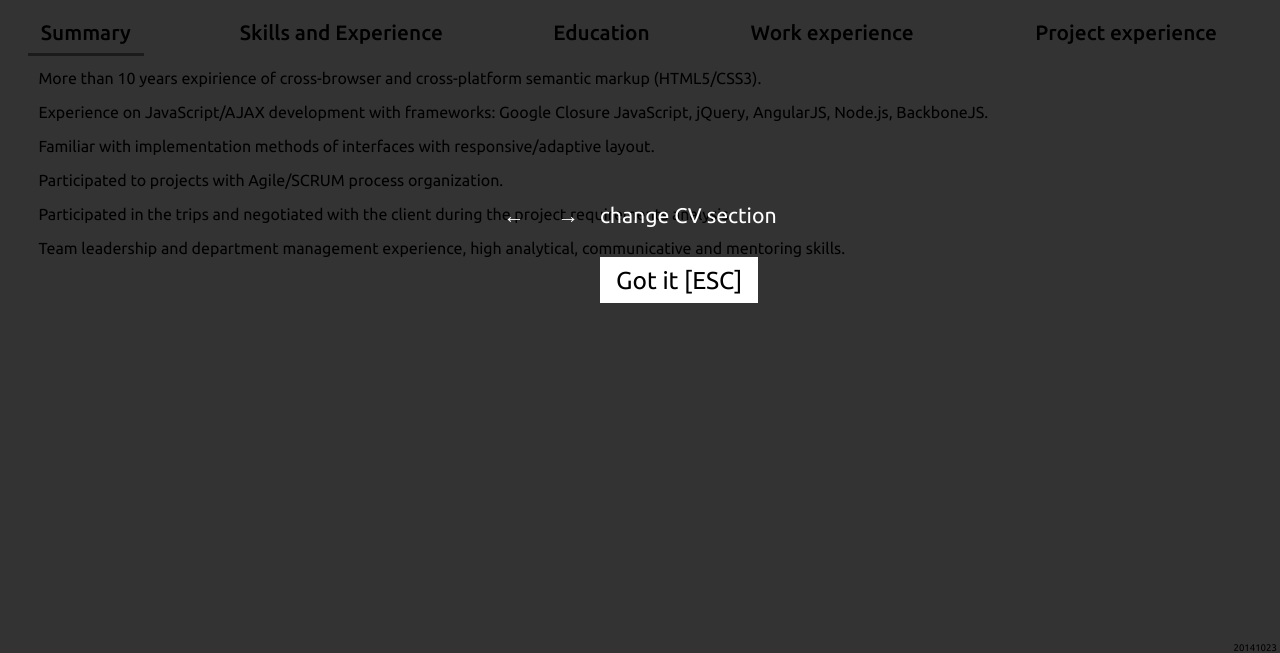
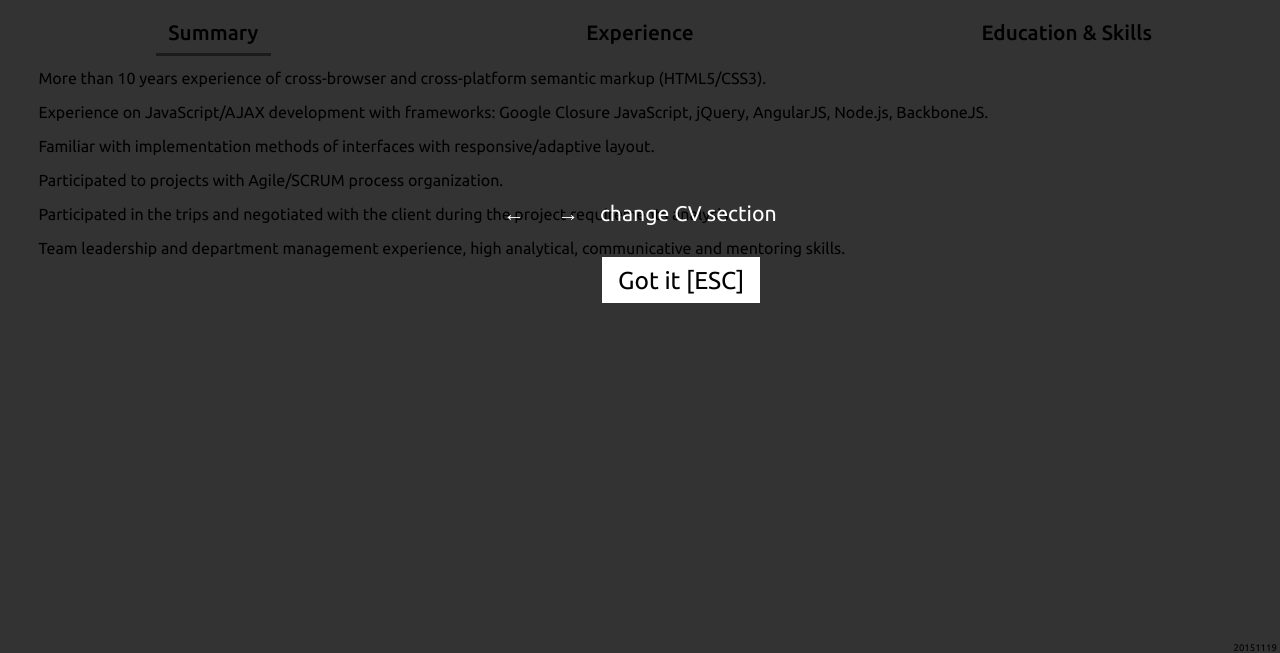
Before and after one commit to vladforfutdinov/cv, a plain HTML site: page new/index.html in a window 1280 px wide. Shown: the part 147-800 px from the top of the page. Drawn offline with Linux system fonts and the light colour scheme.

Commit message:
+ data refactoring;

```diff
--- a/new/css/styles.less
+++ b/new/css/styles.less
@@ -1,11 +1,12 @@
 /* imports */
-@import url(http://fonts.googleapis.com/css?family=Ubuntu:300,400,500&subset=latin,cyrillic);
+@import url(//fonts.googleapis.com/css?family=Ubuntu:300,400,500&subset=latin,cyrillic);
 @import "for";
 
 /* variables */
-@transition-time: .2s;
+@transition-time: .33s;
 
 /* css reset */
+* { box-sizing: border-box; }
 html, body { height: 100%; }
 
 body {
@@ -45,15 +46,14 @@ body {
 
 /* style navigation */
 nav {
+  display: none;
   position: absolute;
   top: 0;
   right: 5px;
   z-index: 1;
-  box-sizing: border-box;
 
   a {
     display: table-cell;
-    box-sizing: border-box;
     padding: 5px 1em 0;
     border: solid transparent;
     border-width: 0 1px 1px;
@@ -75,12 +75,15 @@ article {
   z-index: 0;
   display: block;
   clear: both;
-  box-sizing: border-box;
   width: 100%;
   overflow: hidden;
   .transition(all, @transition-time);
 
   [data-name] { text-align: center; }
+
+  [data-align="center"] {
+    &, div, h1, h2, h3, h4, h5, p {text-align: center !important;}
+  }
 
   /* style article content */
   h1, h2 {
@@ -131,7 +134,7 @@ article {
   }
 
   [data-name='contact'],
-  [data-name='addon'] {
+  [data-name='other'] {
     section, div, h2, p {
       display: inline-block;
       margin: 0;
@@ -153,6 +156,7 @@ article {
   [data-name='section'] {
     margin-top: 1em;
     display: table;
+    table-layout: fixed;
     width: 100%;
     border-collapse: collapse;
     border-spacing: 0;
@@ -170,13 +174,15 @@ article {
         padding: 1vh 1vw;
         border: solid transparent;
         border-width: 0 0 3px 0;
-        .transition(border-color, @transition-time);
+        .transition(border-color, @transition-time / 2);
       }
       &:hover:before { border-color: #ddd; }
       &:active:before { border-color: #bbb; }
     }
 
     h2 { display: none; }
+
+    h3 { margin-bottom: 0; }
 
     > section {
       display: table-cell;
@@ -185,7 +191,6 @@ article {
       vertical-align: baseline;
 
       > div {
-        box-sizing: border-box;
         padding: .5em 3vw 0;
         position: absolute;
         overflow: auto;
@@ -199,7 +204,7 @@ article {
 
         div, p { text-align: left; }
 
-        h3 {
+        h4 {
           display: inline-block;
           margin: 1em .33em 0 0;
           + p { display: inline; }
@@ -237,16 +242,27 @@ article {
   width: 100%;
   height: 100%;
   display: table;
-  background: rgba(0, 0, 0, .8);
+  background-color: rgba(0, 0, 0, .8);
+  opacity: 1;
+  z-index: 2;
   font-size: 1.33em;
-  z-index: 2;
-  .transition(top, @transition-time);
-
-  &.hide { top: -100%; }
+  .transition(all, @transition-time);
 
   div {
     display: table-cell;
     vertical-align: middle;
+    padding-bottom: 0;
+    transform: scale(1);
+    .transition(all, @transition-time);
+  }
+
+  &.hide {
+    opacity: 0;
+    z-index: -1;
+
+    div {
+      transform: scale(0);
+    }
   }
 
   section {
@@ -270,7 +286,7 @@ article {
   }
   button {
     font: 1.15em 'Ubuntu', sans-serif;
-    border: none;
+    border: 2px solid rgba(0, 0, 0, .8);
     background: #fff;
     padding: .33em .66em;
   }
--- a/new/data/en.json
+++ b/new/data/en.json
@@ -1,25 +1,22 @@
 {
   "title": "Forfutdinov's CV",
-  "version": "20141023",
-  "name": "Forfutdinov Vladimir",
+  "version": "20151119",
+  "name": "Vladimir Forfutdinov",
   "contact": [
     {
       "type": "email",
-      "_title": "Email",
       "value": "randf@mail.ru"
     },
     {
       "type": "skype",
-      "_title": "Skype",
       "value": "vladfrandom"
     },
     {
       "type": "phone",
-      "_title": "Phone",
       "value": "+380 (66) 716 04 54"
     }
   ],
-  "addon": [
+  "other": [
     {
       "type": "location",
       "title": "Location",
@@ -29,27 +26,99 @@
       "type": "relocation",
       "title": "Relocation",
       "value": "not ready for"
-    },
-    {
-      "_title": "Born",
-      "_value": "1977"
     }
   ],
   "section": [
     {
       "title": "Summary",
-      "keywords":"html5,xml,javascript,css3,ajax,experience,agile scrum,mentoring",
-      "value": "More than 10 years expirience of cross-browser and cross-platform semantic markup (HTML5/CSS3).\nExperience on JavaScript/AJAX development with frameworks: Google Closure JavaScript, jQuery, AngularJS, Node.js, BackboneJS.\nFamiliar with implementation methods of interfaces with responsive/adaptive layout.\nParticipated to projects with Agile/SCRUM process organization.\nParticipated in the trips and negotiated with the client during the project requirements analysis.\nTeam leadership and department management experience, high analytical, communicative and mentoring skills."
+      "keywords": "html5,xml,javascript,css3,ajax,experience,agile scrum,mentoring",
+      "value": "More than 10 years experience of cross-browser and cross-platform semantic markup (HTML5/CSS3).\nExperience on JavaScript/AJAX development with frameworks: Google Closure JavaScript, jQuery, AngularJS, Node.js, BackboneJS.\nFamiliar with implementation methods of interfaces with responsive/adaptive layout.\nParticipated to projects with Agile/SCRUM process organization.\nParticipated in the trips and negotiated with the client during the project requirements analysis.\nTeam leadership and department management experience, high analytical, communicative and mentoring skills."
     },
     {
-      "title": "Skills and Experience",
-      "keywords":"html5,xml,javascript,css3,ajax,adobe photoshop,adobe illustralor,webstorm",
+      "title": "Experience",
+      "keywords": "sigma software,epam,p2h",
+      "value": [
+        {
+          "title": "\"DAXX\" 12/2014 – present",
+          "value": [
+            {
+              "title": "Senior JavaScript Developer",
+              "value": "on development of frontend for one-page-application that is a part of medical analystic system.\nResponsibilities: implementation of user interface logic.\nTechnologies: HTML5, CSS3, JavaScript (AngularJS, Lodash, ChartJS, VisJS), AJAX.\nDuration: current"
+            }
+          ]
+        },
+        {
+          "title": "\"Sigma Software\" 12/2013 – 12/2014",
+          "value": [
+            {
+              "title": "Senior JavaScript Developer",
+              "value": "on the development of browser-based games with adapting to PhoneGap.\nResponsibilities: selecting od tech stack for application, the implementation of a application prototype.\nTechnologies: HTML5, CSS3, JavaScript (AngularJS 1.x, jQuery, LocalStorage).\nDuration: ~3 month"
+            },
+            {
+              "title": "Senior JavaScript Developer",
+              "value": "on development of frontend for one-page-application that is a part of geo-location oriented service.\nResponsibilities: implementation of client-side JavaScript.\nTechnologies: HTML5, CSS3, JavaScript (backbone, jQuery, OpenLayers), AJAX.\nDuration: ~1 year"
+            }
+          ]
+        },
+        {
+          "title": "\"Zfort Group\" 9/2013 – 12/2013",
+          "value": [
+            {
+              "title": "Senior JavaScript Developer",
+              "value": "on support and improve PHP-based service that oriented to small typographies.\nResponsibilities: support and improve frontend part of service, business-trip to the client office for investigation and clarification project scope.\nTechnologies: HTML, CSS, JavaScript (jQuery), AJAX, Smarty.\nDuration: 3 month"
+            }
+          ]
+        },
+        {
+          "title": "\"EPAM Systems\" 11/2009 – 09/2013",
+          "value": [
+            {
+              "title": "Senior Software Engineer",
+              "value": "on development of user interface for administration component of private cloud solution. Internal project.\nResponsibilities: design and implementation of user interface.\nТехнологии:HTML5, CSS3, JavaScript (Google Closure JS, AngularJS), AJAX, JSP.\nDuration: 2.5 years"
+            },
+            {
+              "title": "Senior Software Engineer",
+              "value": "on development of user interface for dating service.\nResponsibilities: implementation of user interface, communicate with client (Skype and mail).\nTechnologies: JSP, HTML, CSS, JavaScript (jQuery), AJAX.\nDuration: 1.5 years"
+            }
+          ]
+        },
+        {
+          "title": "\"W3 Ukraine\" 09/2005 – 10/2009",
+          "value": [
+            {
+              "title": "Head of Training Dept. / Lead Analyst",
+              "value": "on markup service.\nResponsibilities: Research of new technologies of web development. Development and introduction new technologies into the development process. Expert help for solving issues that related to HTML/CSS. Support unified repository of knowledge base in actual state. Training of HTML-developers according to curriculum program developed in company. The selection of candidates for training, including qualification testing and interviews.\nTechnologies: HTML, CSS, JavaScript, mentoring\nDuration: 2 years"
+            },
+            {
+              "title": "Markup Team Lead",
+              "value": "on markup service.\nResponsibilities: Expert help for solving issues that related to HTML/CSS. Support unified repository of knowledge base in actual state. Training of HTML-developers according to curriculum program developed in company. Implementation of projects requiring special attention and skills.\nTechnologies: HTML, CSS, JavaScript\nDuration: 1 year"
+            },
+            {
+              "title": "Web-developer",
+              "value": "on markup service.\nResponsibilities: Cross-browser markup of the sites for client services. Research and introduction new technologies into the development process.\nTechnologies: HTML, CSS\nDuration: 1 year"
+            }
+          ]
+        }
+      ]
+    },
+    {
+      "title": "Education & Skills",
+      "keywords": "html5,xml,javascript,css3,ajax,adobe photoshop,adobe illustralor,webstorm",
+      "addon": {
+        "align": "center"
+      },
+      "value": [
+        {
+          "title": "Bachelor Degree Certificate in Computer Science, 2007",
+          "value": "National Aerospace University – Kharkiv Aviation Institute"
+        },
+        {
           "value": [
             {
               "type": "table",
               "value": [
                 "\tProficiency\tYears",
-            "Languages",
+                "Languages & frameworks",
                 "HTML5/CSS3\tExpert\t10+",
                 "XML/XSLT/XPath\tBasic\t2",
                 "JSP\tIntermediate\t5+",
@@ -65,7 +134,7 @@
               "type": "table",
               "value": [
                 "\tProficiency\tYears",
-            "Technologies",
+                "Techniques & Methodologies",
                 "AJAX\tIntermediate\t5+",
                 "Responsive layout\tIntermediate\t4+",
                 "Agile (SCRUM)\tIntermediate\t3+",
@@ -76,7 +145,7 @@
               "type": "table",
               "value": [
                 "\tProficiency\tYears",
-            "Tools/Products",
+                "Tools & Products",
                 "Photoshop\tAdvanced\t10+",
                 "InDesign \tAdvanced\t5+",
                 "Illustrator\tAdvanced\t5+",
@@ -93,72 +162,6 @@
               ]
             }
           ]
-    },
-    {
-      "title": "Education",
-      "keywords":"bachelor,kharkiv,aviation institute",
-      "value": {
-        "title": "Bachelor Degree Certificate in Computer Science, 2007",
-        "value": "National Aerospace University – Kharkiv Aviation Institute"
-      }
-    },
-    {
-      "title": "Work experience",
-      "keywords":"sigma software,epam,p2h",
-      "value": [
-        {
-          "title": "\"DAXX\" 12/2014 – present",
-          "value": "Senior Javascript Developer"
-        },
-        {
-          "title": "\"Sigma Software\" 12/2013 – 12/2014",
-          "value": "Senior Javascript Developer"
-        },
-        {
-          "title": "\"EPAM Systems\" 11/2009 – 09/2013",
-          "value": "Senior Software Engineer"
-        },
-        {
-          "title": "\"W3 Ukraine\" 09/2005 – 10/2009",
-          "value": "Web-developer, Markup Team Lead, Head of Training Dept., Lead Analyst"
-        }
-      ]
-    },
-    {
-      "title": "Project experience",
-      "keywords":"javascript,mentor,markup,browser",
-      "value": [
-        {
-          "title": "Senior JavaScript Developer",
-          "value": "on development of frontend for one-page-application that is a part of medical analystic system.\nResponsibilities: implementation of user interface logic.\nTechnologies: HTML5, CSS3, JavaScript (AngularJS, Lodash, ChartJS, VisJS), AJAX.\nDuration: current"
-        },
-        {
-          "title": "Senior JavaScript Developer",
-          "value": "on development of frontend for one-page-application that is a part of geolocation oriented service.\nResponsibilities: implementation of client-side JavaScript.\nTechnologies: HTML5, CSS3, JavaScript (backbone, jQuery, OpenLayers), AJAX.\nDuration: ~1 year"
-        },
-        {
-          "title": "Senior JavaScript Developer",
-          "value": "on support and improve PHP-based service that oriented to small typographies.\nResponsibilities: support and improve frontend part of service, business-trip to the client office for investigation and clarification project scope.\nTechnologies: HTML, CSS, JavaScript (jQuery), AJAX, Smarty.\nDuration: 3 month"
-        },
-        {
-          "title": "Senior Software Engineer",
-          "value": "on development of user interface for administration component of private cloud solution. Internal project.\nResponsibilities: design and implementation of user interface.\nТехнологии:HTML5, CSS3, JavaScript (Google Closure JS, AngularJS), AJAX, JSP.\nDuration: 2.5 years"
-        },
-        {
-          "title": "Senior Software Engineer",
-          "value": "on development of user interface for dating service.\nResponsibilities: implementation of user interface, communicate with client (Skype and mail).\nTechnologies: JSP, HTML, CSS, JavaScript (jQuery), AJAX.\nDuration: 1.5 years"
-        },
-        {
-          "title": "Head of Training Dept. / Lead Analyst",
-          "value": "on markup service.\nResponsibilities: Research of new technologies of web development. Development and introduction new technologies into the development process. Expert help for solving issues that related to HTML/CSS. Support unified repository of knowledge base in actual state. Training of HTML-developers according to curriculum program developed in company. The selection of candidates for training, including qualification testing and interviews.\nTechnologies: HTML, CSS, JavaScript, mentoring\nDuration: 2 years"
-        },
-        {
-          "title": "Markup Team Lead",
-          "value": "on markup service.\nResponsibilities: Expert help for solving issues that related to HTML/CSS. Support unified repository of knowledge base in actual state. Training of HTML-developers according to curriculum program developed in company. Implementation of projects requiring special attention and skills.\nTechnologies: HTML, CSS, JavaScript\nDuration: 1 year"
-        },
-        {
-          "title": "Web-developer",
-          "value": "on markup service.\nResponsibilities: Cross-browser markup of the sites for client services. Research and introduction new technologies into the development process.\nTechnologies: HTML, CSS\nDuration: 1 year"
         }
       ]
     }
--- a/new/data/ru.json
+++ b/new/data/ru.json
@@ -1,6 +1,6 @@
 {
   "title": "Форфутдинов. Резюме",
-  "version": "20141023",
+  "version": "20151114",
   "name": "Форфутдинов Владимир",
   "contact": [
     {
--- a/new/js/script.js
+++ b/new/js/script.js
@@ -9,18 +9,18 @@
             return string !== result ? result : null;
         },
         langs = {
-      arr:    getElements('#nav a'),
+            arr: getElements('#nav a'),
             active: 0
         },
         lang = {
-      set:   function (lang) {
+            set: function (lang) {
                 if (lang) {
                     setAttr(html, {'lang': lang});
                 } else {
                     this.reset();
                 }
             },
-      get:   function (src) {
+            get: function (src) {
                 var lang = getHashValue(src) || getHashValue(langs.arr[langs.active].href) || '';
                 this.set(lang);
                 return lang;
@@ -30,10 +30,10 @@
             }
         },
         tabs = {
-      arr:    [],
+            arr: [],
             active: 0,
-      top:    0,
-      reset:  function () {
+            top: 0,
+            reset: function () {
                 forEach(tabs.arr, function (item, i) {
                     removeAttr(tabs.arr[i], 'checked');
                 });
@@ -124,7 +124,7 @@
             var i = 1,
                 listeners = {};
             return {
-        addListener:     function (element, event, handler, capture) {
+                addListener: function (element, event, handler, capture) {
                     if (Array.isArray(element)) {
                         var same = this,
                             ids = [];
@@ -138,12 +138,12 @@
                         return this._addListener(element, event, handler, capture);
                     }
                 },
-        _addListener:    function (element, event, handler, capture) {
+                _addListener: function (element, event, handler, capture) {
                     var addListener = function (element) {
                         element.addEventListener(event, handler, capture);
                         listeners[i] = {
                             element: element,
-              event:   event,
+                            event: event,
                             handler: handler,
                             capture: capture
                         };
@@ -159,7 +159,7 @@
                     }
 
                 },
-        removeListener:  function (id) {
+                removeListener: function (id) {
                     if (Array.isArray(id)) {
                         var same = this;
                         forEach(id, function (val) {
@@ -186,7 +186,7 @@
                     return null;
                 }
             })(),
-      get:      function (key) {
+            get: function (key) {
                 var data;
                 if (this._storage) {
                     data = this._storage.getItem(key);
@@ -199,7 +199,7 @@
                     return null;
                 }
             },
-      set:      function (key, value) {
+            set: function (key, value) {
                 if (this._storage) {
                     return this._storage.setItem(key, isString(value) ? value : JSON.stringify(value));
                 } else {
@@ -224,7 +224,7 @@
                 }
                 return xmlhttp;
             },
-      get:   function (address, success, fail, args) {
+            get: function (address, success, fail, args) {
                 var transport = this._http();
                 transport.open('GET', address, true);
                 transport.onreadystatechange = function () {
@@ -291,7 +291,7 @@
                     el = createEl('a');
                     setAttr(el, {
                         "data-type": obj.type,
-            href:        protocol + obj.value + postfix
+                        href: protocol + obj.value + postfix
                     });
                     el.innerHTML = obj.value;
                 }
@@ -362,9 +362,9 @@
                         value = createEl('div'),
                         id = 'id' + Math.random().toString().substring(2, 6),
                         checkbox = setAttr(createEl('input'), {
-              'type':          'radio',
-              'id':            id,
-              'name':          'section',
+                            'type': 'radio',
+                            'id': id,
+                            'name': 'section',
                             'data-keywords': data.keywords
                         }),
                         label = setAttr(createEl('label'), {for: id});
@@ -401,6 +401,16 @@
                             } else {
                                 value.appendChild(getParagraphs(data));
                             }
+
+                            if (data.addon) {
+                                forEach(data.addon, function(val, key){
+                                    var obj = {};
+                                    obj['data-' + key] = val;
+
+                                    setAttr(value, obj);
+                                });
+                            }
+
                             body.appendChild(value);
                         }
                     }
@@ -429,11 +439,11 @@
                 },
                 getImagesByKeywords = function (keywordsArr) {
                     var requestParams = {
-            key:          'AIzaSyBe1OnzKJuuRd_7SkJxns9pC_8aEo_A-ss',
-            cx:           '003590701350310628363:e2gnnylh6ii',
-            imgSize:      'huge',
+                        key: 'AIzaSyBe1OnzKJuuRd_7SkJxns9pC_8aEo_A-ss',
+                        cx: '003590701350310628363:e2gnnylh6ii',
+                        imgSize: 'huge',
                         imgColorType: 'gray',
-            imgType:      'photo'
+                        imgType: 'photo'
                     };
                     //forEach(keywordsArr, function (item) {
                     requestParams.q = keywordsArr.join(' ');
@@ -479,12 +489,10 @@
             });
 
             eventHandler.addListener(getElements("#tutorial button"), 'click', function () {
-        getElements("#tutorial")[0].classList.add('hide');
+                hideTutorial();
             });
             eventHandler.addListener(window, 'keyup', function (e) {
-        if (getCharCode(e) === 27) {
-          getElements("#tutorial")[0].classList.add('hide');
-        }
+                if (getCharCode(e) === 27) hideTutorial();
             });
 
             if (window.keynavHandler) eventHandler.removeListener(window.keynavHandler);
@@ -513,6 +521,12 @@
                 }
             });
         },
+        hideTutorial = function () {
+            getElements("#tutorial")[0].classList.add('hide');
+        },
+        showTutorial = function () {
+            getElements("#tutorial")[0].classList.remove('hide');
+        },
         initNav = function () {
             eventHandler.addListener(window, 'hashchange', function () {
                 getData(lang.get(window.location.href), initArticle, onError);
```
Also changed, not shown: new/index.html (+1 -3 lines), new/css/styles.css. Lines whose indentation alone changed are shown as unchanged.
